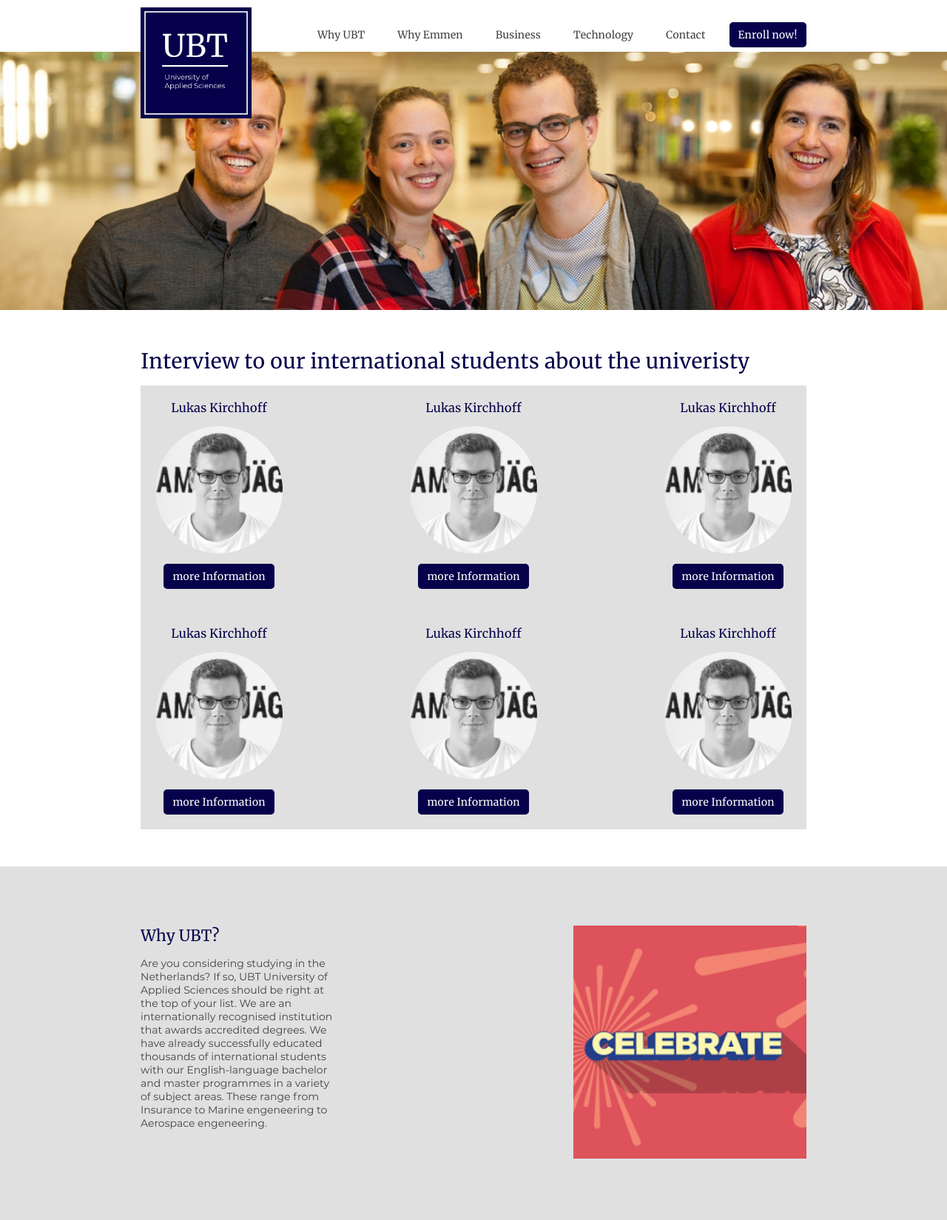
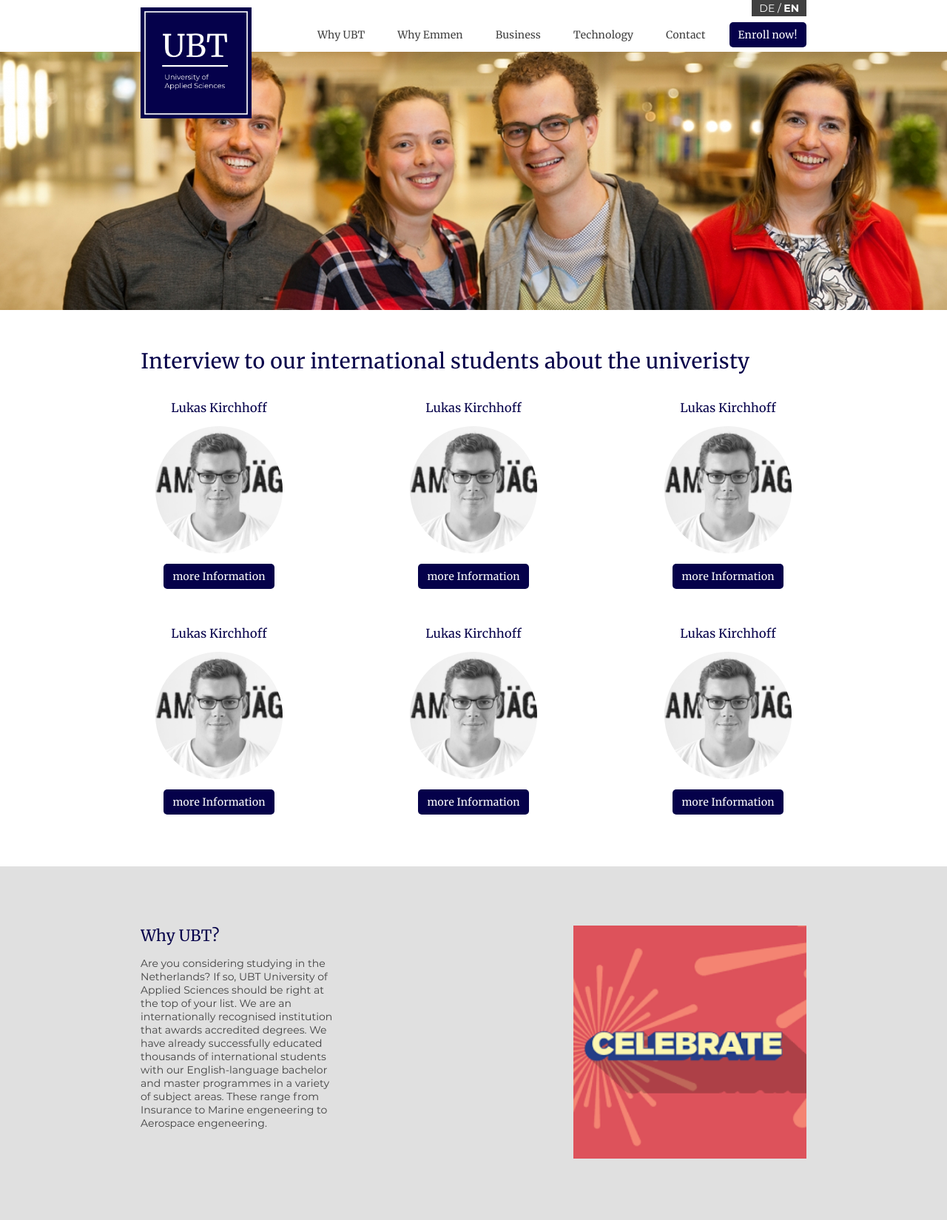
Before and after one commit to lukas-kirchhoff/Professional-Website, a PHP site: page /html/whyUBT.html in a window 1280 px wide. Shown: the top 1649 px of the page at 74% size. Run offline with PHP 8.4, Linux system fonts and the light colour scheme.

Commit message:
Added Langswitch to all pages

```diff
--- a/css/main.css
+++ b/css/main.css
@@ -474,7 +474,6 @@ select {
 
 /* Why UBT Page */
 .interview__section {
-    background-color: #E0E0E0;
     padding: 20px;
 }
 
--- a/html/WhyEmmenWhyNetherlands.html
+++ b/html/WhyEmmenWhyNetherlands.html
@@ -19,6 +19,10 @@
             </a>
         </div>
         <!-- NAVBAR -->
+        <div class="lang-switch">
+            <a class="lang-switch__link" href="../de/index.php">DE</a> /
+            <span><b>EN</b></span>
+        </div>
         <div class="navbar">
             <ul>
                 <li class="navbar__link"><a class="navbar__link--a" href="whyUBT.html">Why UBT</a></li>
--- a/html/banking.html
+++ b/html/banking.html
@@ -13,11 +13,15 @@
 <body>
     <header id="header">
         <div class="logo__wrapper">
-            <a href="../index.html">
+            <a href="../index.php">
                 <img src="../img/logo.jpg" alt="Logo" />
             </a>
         </div>
         <!-- NAVBAR -->
+        <div class="lang-switch">
+            <a class="lang-switch__link" href="../de/index.php">DE</a> /
+            <span><b>EN</b></span>
+        </div>
         <div class="navbar">
             <ul>
                 <li class="navbar__link"><a class="navbar__link--a" href="whyUBT.html">Why UBT</a></li>
--- a/html/business.html
+++ b/html/business.html
@@ -13,11 +13,15 @@
 <body>
     <header id="header">
         <div class="logo__wrapper">
-            <a href="../index.html">
+            <a href="../index.php">
                 <img src="../img/logo.jpg" alt="Logo" />
             </a>
         </div>
         <!-- NAVBAR -->
+        <div class="lang-switch">
+            <a class="lang-switch__link" href="../de/index.php">DE</a> /
+            <span><b>EN</b></span>
+        </div>
         <div class="navbar">
             <ul>
                 <li class="navbar__link"><a class="navbar__link--a" href="whyUBT.html">Why UBT</a></li>
--- a/html/contact.html
+++ b/html/contact.html
@@ -15,11 +15,15 @@
 <body>
     <header id="header">
         <div class="logo__wrapper">
-            <a href="../index.html">
+            <a href="../index.php">
                 <img src="../img/logo.jpg" alt="Logo" />
             </a>
         </div>
         <!-- NAVBAR -->
+        <div class="lang-switch">
+            <a class="lang-switch__link" href="../de/index.php">DE</a> /
+            <span><b>EN</b></span>
+        </div>
         <div class="navbar">
             <ul>
                 <li class="navbar__link"><a class="navbar__link--a" href="whyUBT.html">Why UBT</a></li>
--- a/html/disclaimer.html
+++ b/html/disclaimer.html
@@ -14,11 +14,15 @@
 <body>
     <header id="header">
         <div class="logo__wrapper">
-            <a href="../index.html">
+            <a href="../index.php">
                 <img src="../img/logo.jpg" alt="Logo" />
             </a>
         </div>
         <!-- NAVBAR -->
+        <div class="lang-switch">
+            <a class="lang-switch__link" href="../de/index.php">DE</a> /
+            <span><b>EN</b></span>
+        </div>
         <div class="navbar">
             <ul>
                 <li class="navbar__link"><a class="navbar__link--a" href="whyUBT.html">Why UBT</a></li>
--- a/html/insurance.html
+++ b/html/insurance.html
@@ -13,11 +13,15 @@
 <body>
     <header id="header">
         <div class="logo__wrapper">
-            <a href="../index.html">
+            <a href="../index.php">
                 <img src="../img/logo.jpg" alt="Logo" />
             </a>
         </div>
         <!-- NAVBAR -->
+        <div class="lang-switch">
+            <a class="lang-switch__link" href="../de/index.php">DE</a> /
+            <span><b>EN</b></span>
+        </div>
         <div class="navbar">
             <ul>
                 <li class="navbar__link"><a class="navbar__link--a" href="whyUBT.html">Why UBT</a></li>
--- a/html/privacy_policy.html
+++ b/html/privacy_policy.html
@@ -14,11 +14,15 @@
 <body>
     <header id="header">
         <div class="logo__wrapper">
-            <a href="../index.html">
+            <a href="../index.php">
                 <img src="../img/logo.jpg" alt="Logo" />
             </a>
         </div>
         <!-- NAVBAR -->
+        <div class="lang-switch">
+            <a class="lang-switch__link" href="../de/index.php">DE</a> /
+            <span><b>EN</b></span>
+        </div>
         <div class="navbar">
             <ul>
                 <li class="navbar__link"><a class="navbar__link--a" href="whyUBT.html">Why UBT</a></li>
--- a/html/whyUBT.html
+++ b/html/whyUBT.html
@@ -13,11 +13,15 @@
 <body>
     <header id="header">
         <div class="logo__wrapper">
-            <a href="../index.html">
+            <a href="../index.php">
                 <img src="../img/logo.jpg" alt="Logo" />
             </a>
         </div>
         <!-- NAVBAR -->
+        <div class="lang-switch">
+            <a class="lang-switch__link" href="../de/index.php">DE</a> /
+            <span><b>EN</b></span>
+        </div>
         <div class="navbar">
             <ul>
                 <li class="navbar__link"><a class="navbar__link--a" href="whyUBT.html">Why UBT</a></li>
```
Also changed, not shown: html/enroll-now.html (+6 -2 lines). Lines whose indentation alone changed are shown as unchanged.
